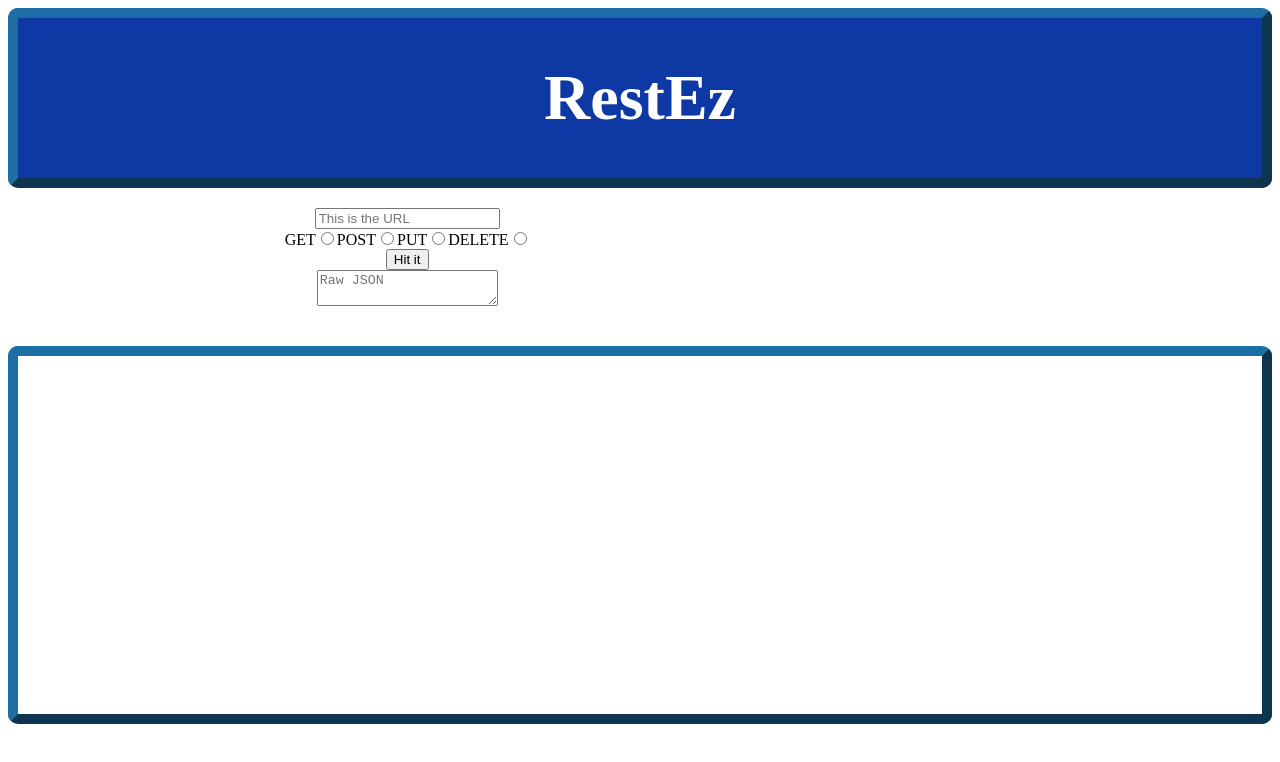
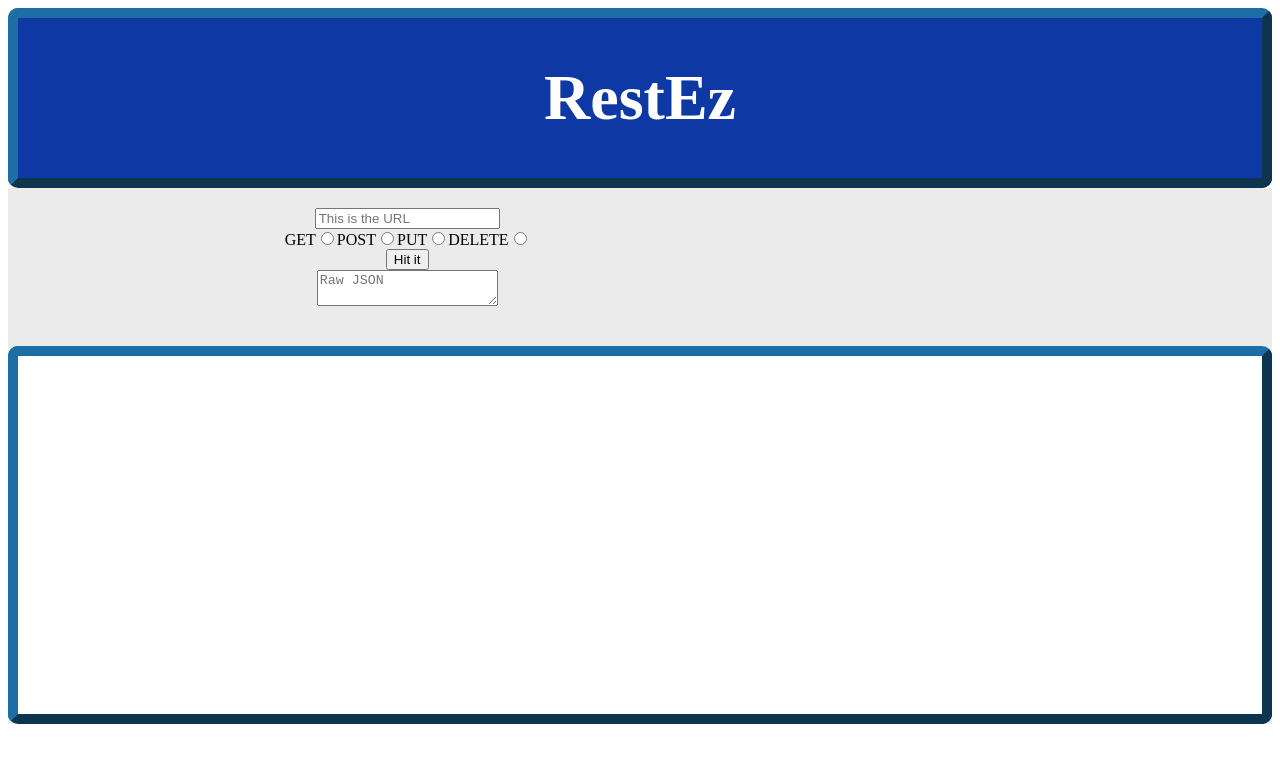
Before and after one commit to DonnyLVu/29_resty, a React app: page / in a window 1280 px wide. Shown: the top 762 px of the page. Built offline with nearby package versions, Linux system fonts and the light colour scheme.

Commit message:
add RestEz css for middle section

```diff
--- /dev/null
+++ b/src/container/RestEz.css
@@ -0,0 +1,4 @@
+.RestEz {
+  width: auto;
+  background: rgb(235, 235, 235);
+}
--- a/src/container/RestEz.jsx
+++ b/src/container/RestEz.jsx
@@ -3,6 +3,7 @@ import Header from '../components/header/Header';
 import Input from '../components/input/Input';
 import Results from '../components/result/Results';
 import { fetchApi } from '../services/Fetch';
+import styles from './RestEz.css';
 
 export default class RestEz extends Component {
   state = {
@@ -33,6 +34,7 @@ export default class RestEz extends Component {
     return (
       <>
         <Header />
+        <section className={styles.RestEz}>
           <Input
             url={url}
             method={method}
@@ -40,6 +42,7 @@ export default class RestEz extends Component {
             onSubmit={this.handleSubmit}
             onChange={this.handleChange} />
           <Results results={results} />
+        </section>
       </>
     );
   }
```
Also changed, not shown: 2 other files (tests, documents, lock files or other folders). Lines whose indentation alone changed are shown as unchanged.
